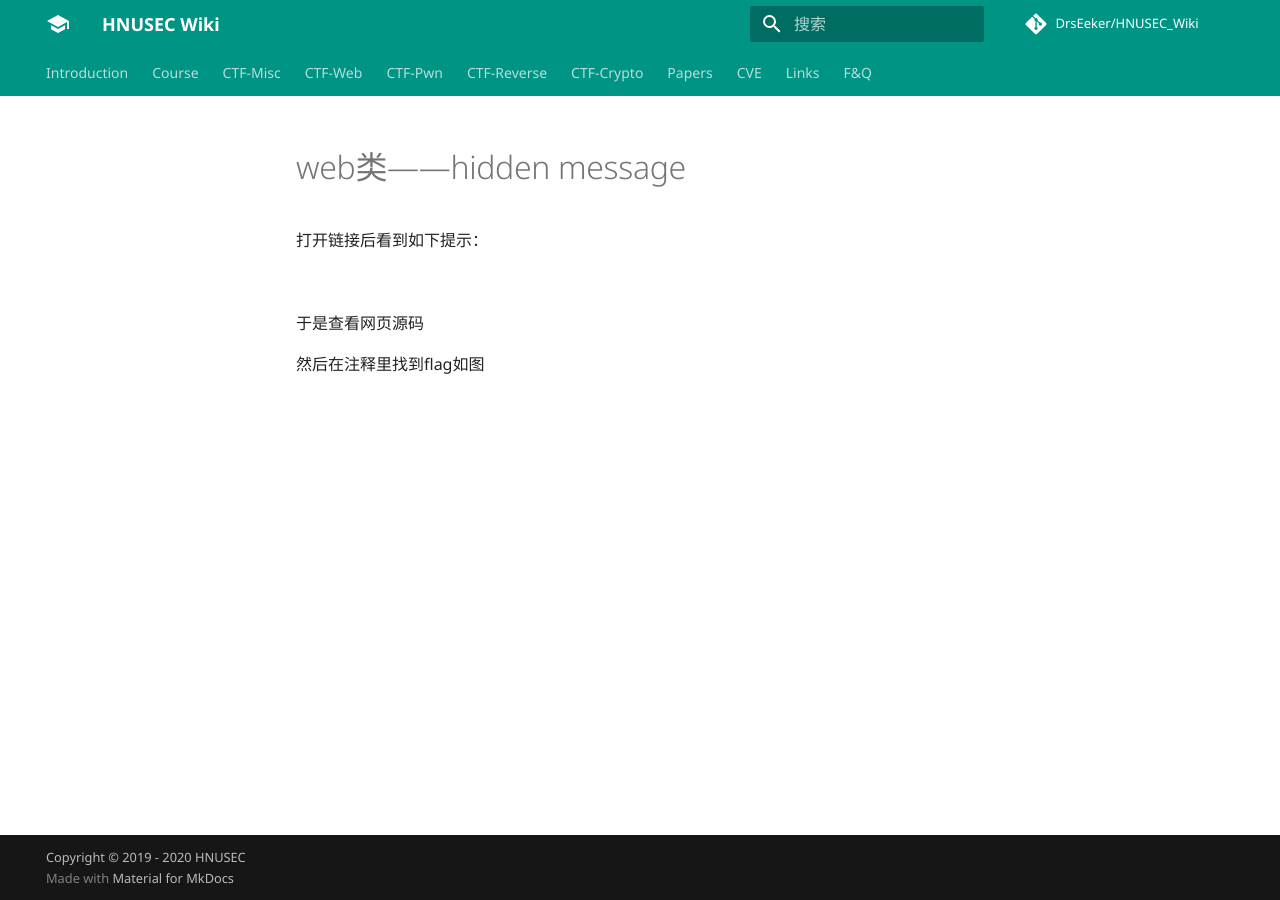
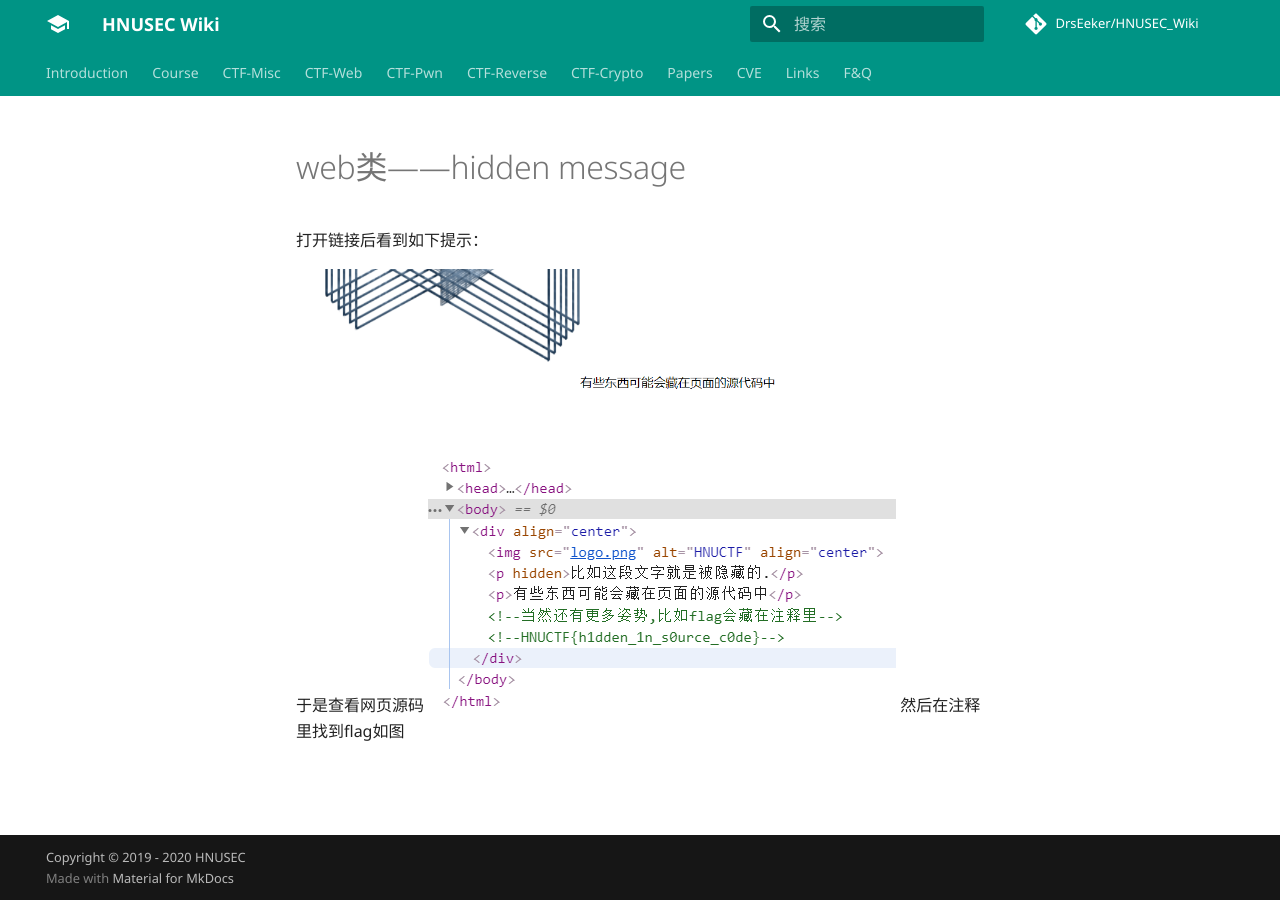
Before and after one commit to DrsEeker/HNUSEC_Wiki, an MkDocs documentation site: the page built from docs/CTF-Web/wp/hidden message/web类——hidden message.md, in a window 1280 px wide. Built offline with MkDocs 1.6.1 and Material for MkDocs 9.7.7, drawn with Linux system fonts in a browser that asks for light colours; comment, search, counter and statistics services are not loaded.

Commit message:
Update web类——hidden message.md

```diff
--- a/docs/CTF-Web/wp/hidden message/web类——hidden message.md
+++ b/docs/CTF-Web/wp/hidden message/web类——hidden message.md
@@ -2,10 +2,8 @@
 
 打开链接后看到如下提示：
 
-![](1.png)
+![](png/png1.png)
 
 于是查看网页源码
-
-
-
+![](png/png2.png)
 然后在注释里找到flag如图
```
